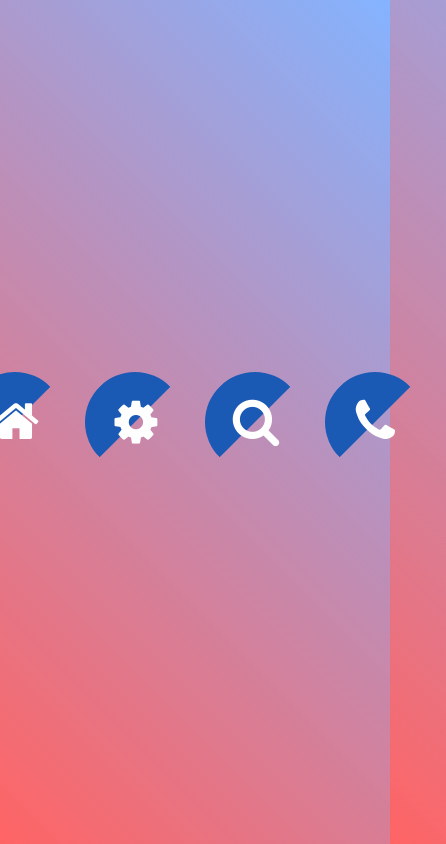
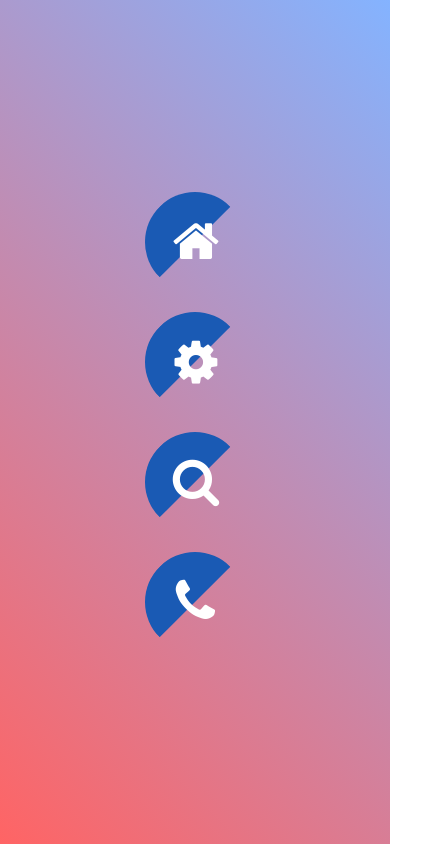
Before and after one commit to vdharmendra/Your-Icon-Your-Style, a plain HTML site: page index.html in a window 390 px wide. Shown: the whole page, 446 px wide, since content can reach past the window. Drawn offline with Linux system fonts and the light colour scheme.

Commit message:
UPLOADING CSS FILE

```diff
--- a/style.css
+++ b/style.css
@@ -58,3 +58,9 @@ body{
 .lists .list:hover:after{
     top: 0;
 }
+
+@media only screen and (max-width: 600px) {
+    .lists{
+        flex-direction: column;
+    }
+}
```
